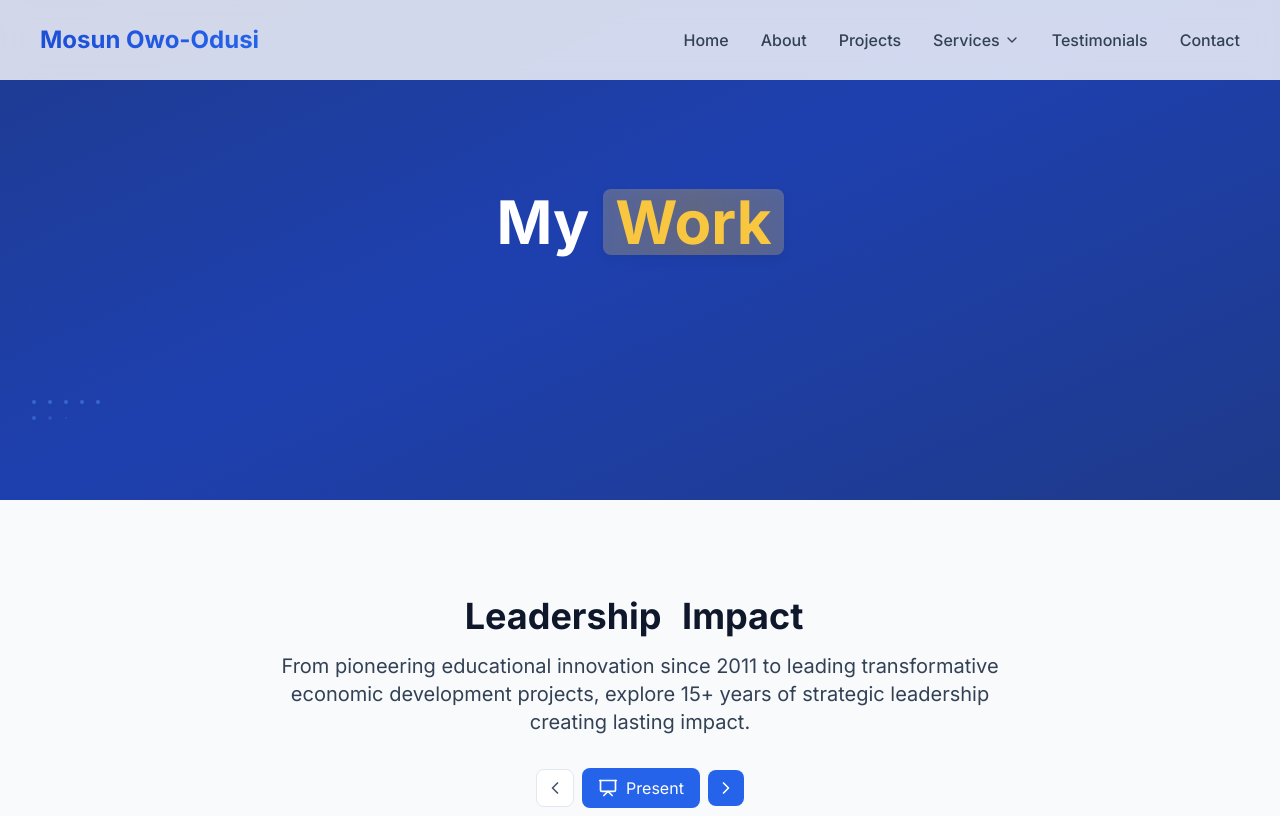
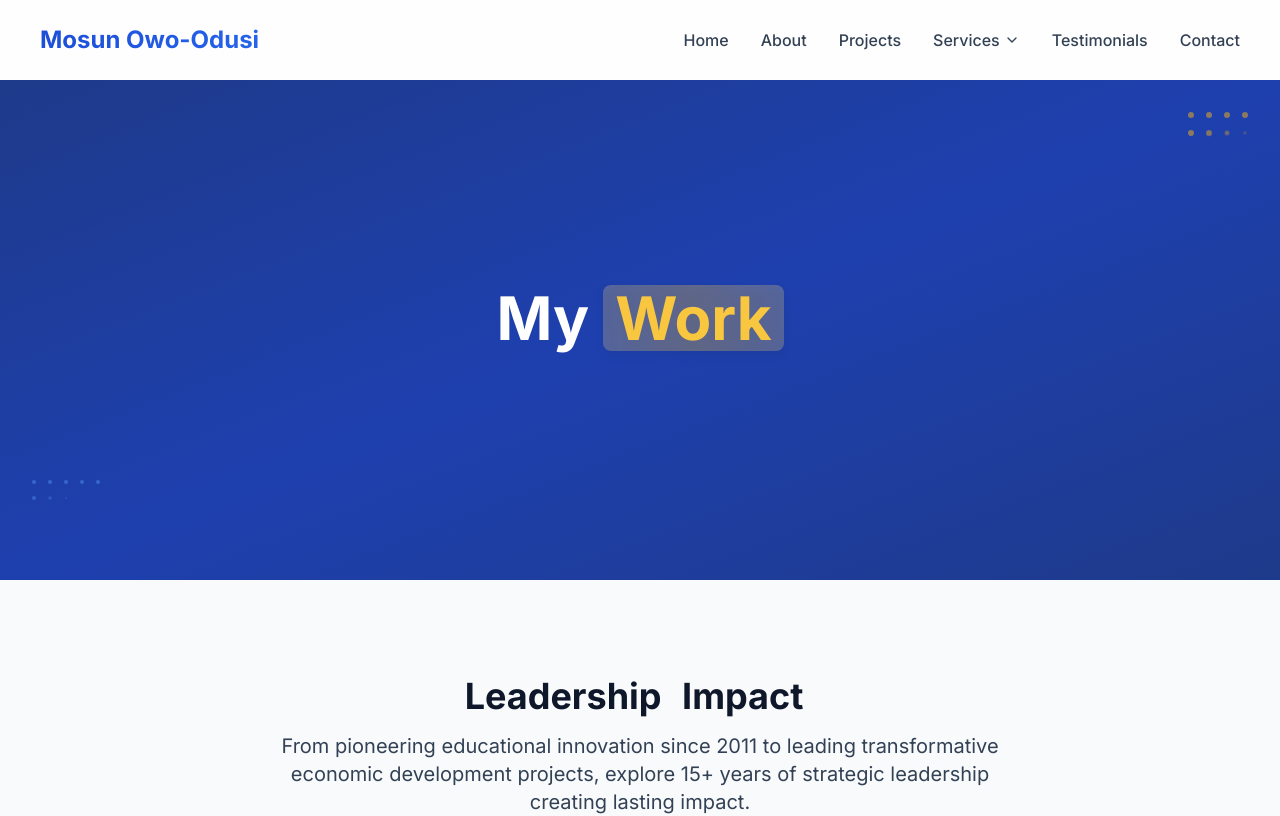
Before and after one commit to Paulkelvin/Mosun-Owo-Odusi, a Next.js app: page /projects in a window 1280 px wide. Shown: the top 816 px of the page. Built offline with nearby package versions, Linux system fonts and the light colour scheme.

Commit message:
Align non-home heroes below header and smooth milestone expansion

```diff
--- a/app/about/page.tsx
+++ b/app/about/page.tsx
@@ -161,7 +161,7 @@ export default function About() {
   return (
     <div className="min-h-screen">
       {/* Hero Section */}
-      <section className="section-padding bg-gradient-to-br from-slate-50 to-white border-b-2 border-slate-200">
+      <section className="section-padding bg-gradient-to-br from-slate-50 to-white border-b-2 border-slate-200 mt-16 lg:mt-20">
         <div className="container-custom">
           <div className="max-w-4xl mx-auto text-center">
             <motion.div
--- a/app/contact/page.tsx
+++ b/app/contact/page.tsx
@@ -9,7 +9,7 @@ export default function Contact() {
   return (
     <div className="min-h-screen">
       {/* Hero Section with Image */}
-      <section className="relative h-96 lg:h-[500px] overflow-hidden -mt-16 lg:-mt-20 pt-16 lg:pt-20">
+      <section className="relative h-96 lg:h-[500px] overflow-hidden mt-16 lg:mt-20">
         {/* Background Image */}
         <div className="absolute inset-0">
           <Image
--- a/app/projects/page.tsx
+++ b/app/projects/page.tsx
@@ -398,7 +398,7 @@ export default function Projects() {
   return (
     <div className="min-h-screen">
       {/* Hero Section */}
-      <section className="relative bg-gradient-to-br from-primary-900 via-primary-800 to-primary-900 overflow-hidden -mt-16 lg:-mt-20 pt-16 lg:pt-20">
+      <section className="relative bg-gradient-to-br from-primary-900 via-primary-800 to-primary-900 overflow-hidden mt-16 lg:mt-20">
         <DotPattern position="top-right" color="gold" size="md" rows={4} cols={4} opacity={0.5} />
         <DotPattern position="bottom-left" color="blue" size="sm" rows={5} cols={5} opacity={0.4} />
 
@@ -409,7 +409,7 @@ export default function Projects() {
           }} />
         </div>
 
-        <div className="relative z-10 container-custom pt-16 pb-20 lg:pt-20 lg:pb-28 flex items-center min-h-[400px] lg:min-h-[500px]">
+        <div className="relative z-10 container-custom py-16 lg:py-24 flex items-center min-h-[400px] lg:min-h-[500px]">
           <div className="max-w-4xl mx-auto text-center w-full">
             <motion.div
               initial={{ opacity: 0, y: 30 }}
@@ -673,7 +673,7 @@ export default function Projects() {
                                   initial={{ height: 0, opacity: 0 }}
                                   animate={{ height: "auto", opacity: 1 }}
                                   exit={{ height: 0, opacity: 0 }}
-                                  transition={{ duration: 0.3 }}
+                                  transition={{ duration: 0.5, ease: "easeInOut" }}
                                   className="border-t border-slate-200"
                                 >
                                   <div className="p-4 bg-slate-50">
```
